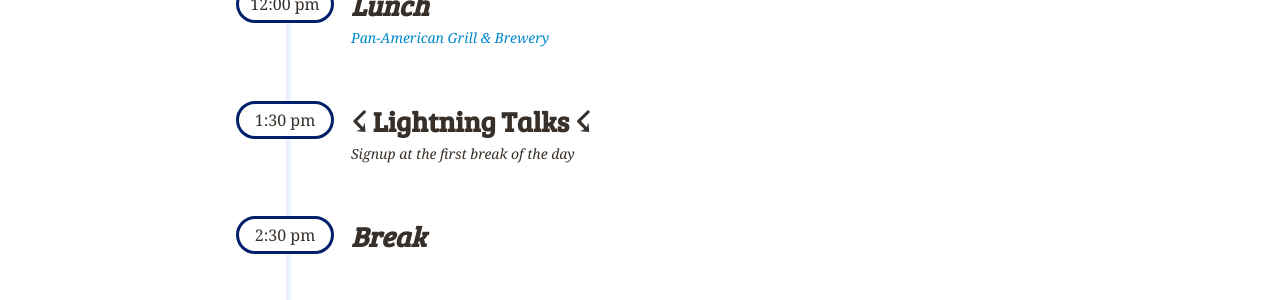
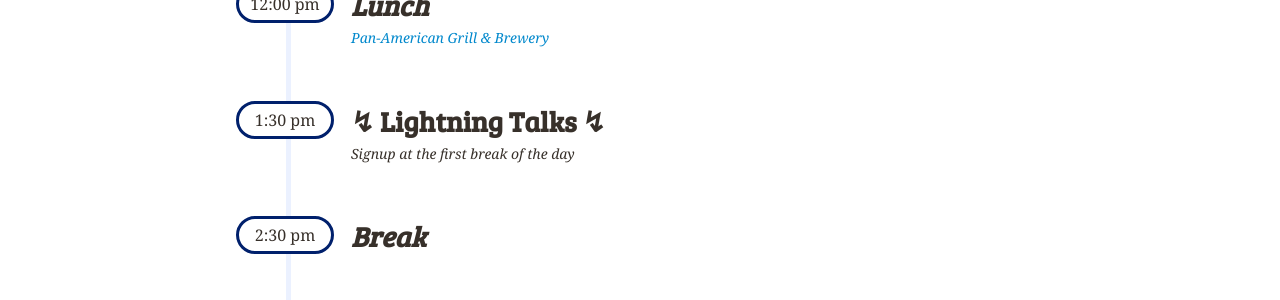
Before and after one commit to nysmakers/nysmakers.github.io, a Jekyll site: the page built from index.html, in a window 1280 px wide and 900 px high, scrolled down 4173 px. Shown: the part 158-458 px from the top of the window. Built offline with Jekyll 4.4.1, drawn with Linux system fonts in a browser that asks for light colours; some web fonts are replaced; comment, search, counter and statistics services are not loaded; some of the changed lines change nothing that is shown.

Commit message:
Use a different arrow

```diff
--- a/index.html
+++ b/index.html
@@ -189,7 +189,7 @@ title: Nickel City Ruby Conference - October 3-4, 2014 - Buffalo, NY
 
           <div class="slot">
             <span class="time">1:30 pm</span>
-            <h2>&#9735; Lightning Talks &#9735;</h2>
+            <h2>&#8623; Lightning Talks &#8623;</h2>
             <p>Signup at the first break of the day</p>
           </div>
 
```
